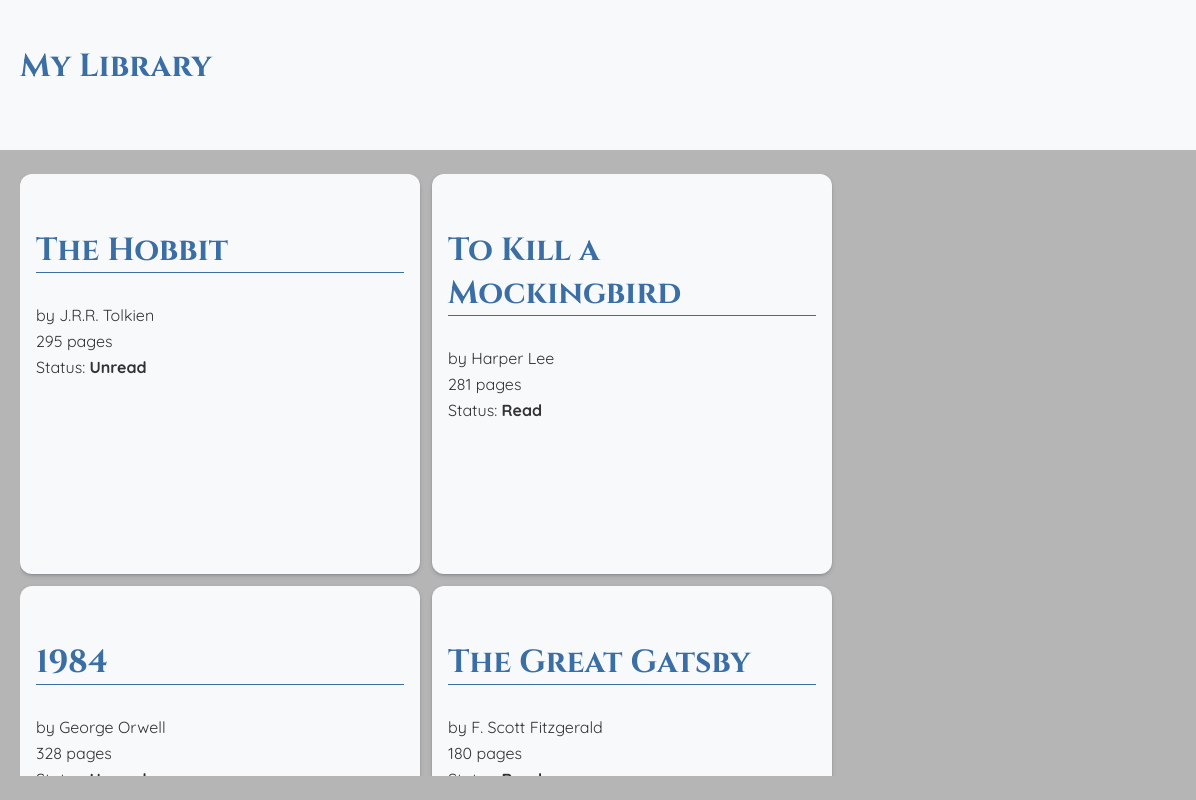
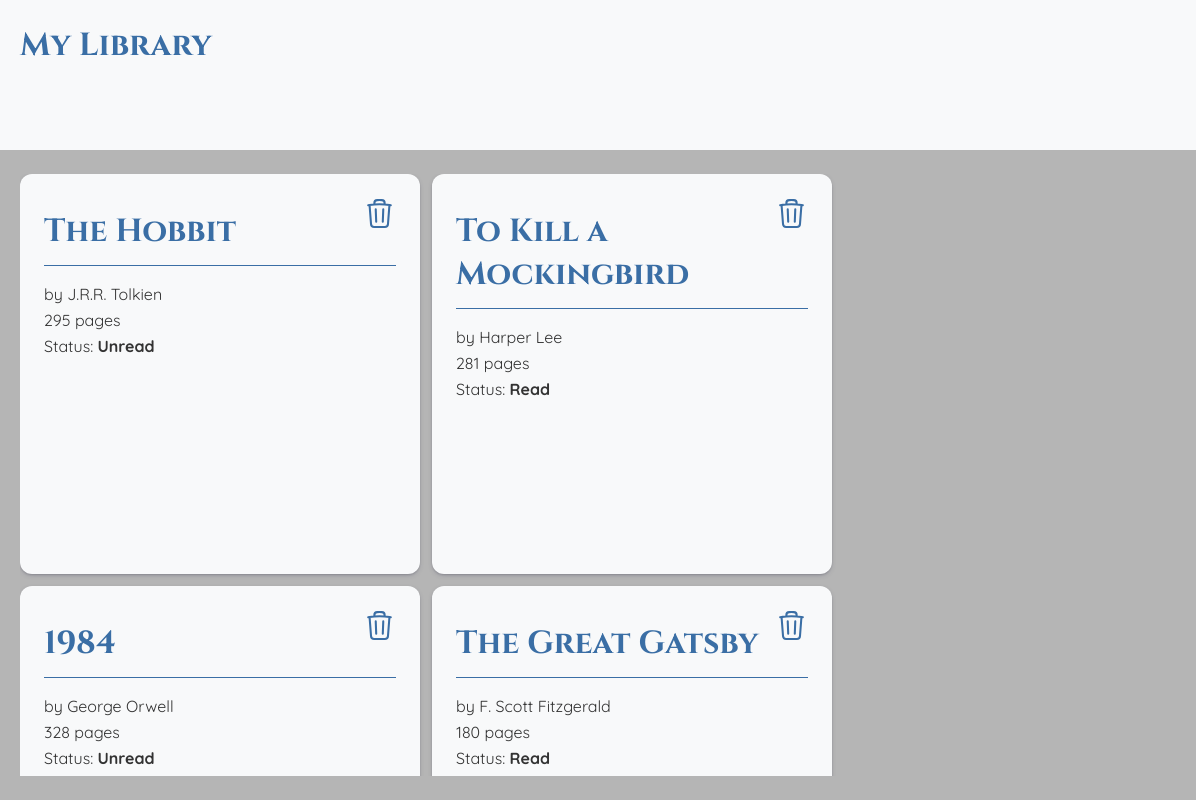
Before and after one commit to srhqmp/library-app, a plain HTML site: page index.html in a window 1280 px wide. Shown: the full height of the page, 84-1280 px from the left. Drawn offline with Linux system fonts and the light colour scheme.

Commit message:
feat: implement removing of books

```diff
--- a/script.js
+++ b/script.js
@@ -5,6 +5,7 @@ function Book(title, author, pages, read) {
   this.author = author;
   this.pages = pages;
   this.read = read;
+  this.index = myLibrary.length;
   this.info = function () {
     return `${this.title} by ${this.author}, ${this.pages} pages, ${
       this.read ? "reading" : "not read yet"
@@ -32,11 +33,19 @@ function removeBook(index) {
   myLibrary.splice(index, 1);
 }
 
+function handleRemoveBook(index) {
+  removeBook(index);
+  const bookListContainer = document.querySelector(".book-list");
+  const book = document.querySelector(`.book-card[data-index="${index}"]`);
+  bookListContainer.removeChild(book);
+}
+
 function createBookCard(book) {
   const bookListContainer = document.querySelector(".book-list");
 
   const bookCard = document.createElement("div");
   bookCard.classList.add("book-card");
+  bookCard.dataset.index = book.index;
 
   // show title
   const title = document.createElement("h2");
@@ -61,7 +70,22 @@ function createBookCard(book) {
   span.textContent = book.read ? "Read" : "Unread";
   status.appendChild(span);
 
-  bookCard.appendChild(title);
+  // delete button
+  const deleteButton = document.createElement("button");
+  deleteButton.classList.add("delete-book-button");
+  const deleteIcon = document.createElement("img");
+  deleteIcon.src = "images/trash.svg";
+  deleteIcon.alt = "Delete Icon";
+  deleteButton.appendChild(deleteIcon);
+  deleteButton.addEventListener("click", () => handleRemoveBook(book.index));
+
+  // card-header
+  const header = document.createElement("div");
+  header.classList.add("card-header");
+  header.appendChild(title);
+  header.appendChild(deleteButton);
+
+  bookCard.appendChild(header);
   bookCard.appendChild(author);
   bookCard.appendChild(pages);
   bookCard.appendChild(status);
--- a/style.css
+++ b/style.css
@@ -22,6 +22,8 @@ h5,
 h6 {
   font-family: "Cinzel", serif;
   color: var(--primary-color);
+  margin: 0;
+  padding: 0;
 }
 
 body {
@@ -152,13 +154,39 @@ body {
   gap: 6px;
   background-color: var(--background-color);
   border-radius: 12px;
-  padding: 28px 16px;
+  padding: 24px;
   box-shadow: rgba(50, 50, 93, 0.25) 0px 2px 5px -1px,
     rgba(0, 0, 0, 0.3) 0px 1px 3px -1px;
 }
 
+.book-card .card-header {
+  display: flex;
+  justify-content: space-between;
+  width: 100%;
+  border-bottom: 1px solid var(--primary-color);
+  align-items: flex-start;
+  position: relative;
+  padding: 12px 0;
+  margin-bottom: 12px;
+}
+
+.delete-book-button {
+  display: block;
+  border: none;
+  background-color: var(--background-color);
+  cursor: pointer;
+  width: 45px;
+  height: 45px;
+  position: absolute;
+  top: -6px;
+  right: -6px;
+}
+
+.delete-book-button img:hover {
+  filter: drop-shadow(1px 1px 1px rgba(0, 0, 0, 0.2));
+}
+
 .book-card h2 {
-  border-bottom: 1px solid var(--primary-color);
   font-size: 32px;
 }
 
```
Also changed, not shown: images/trash.svg (added).
